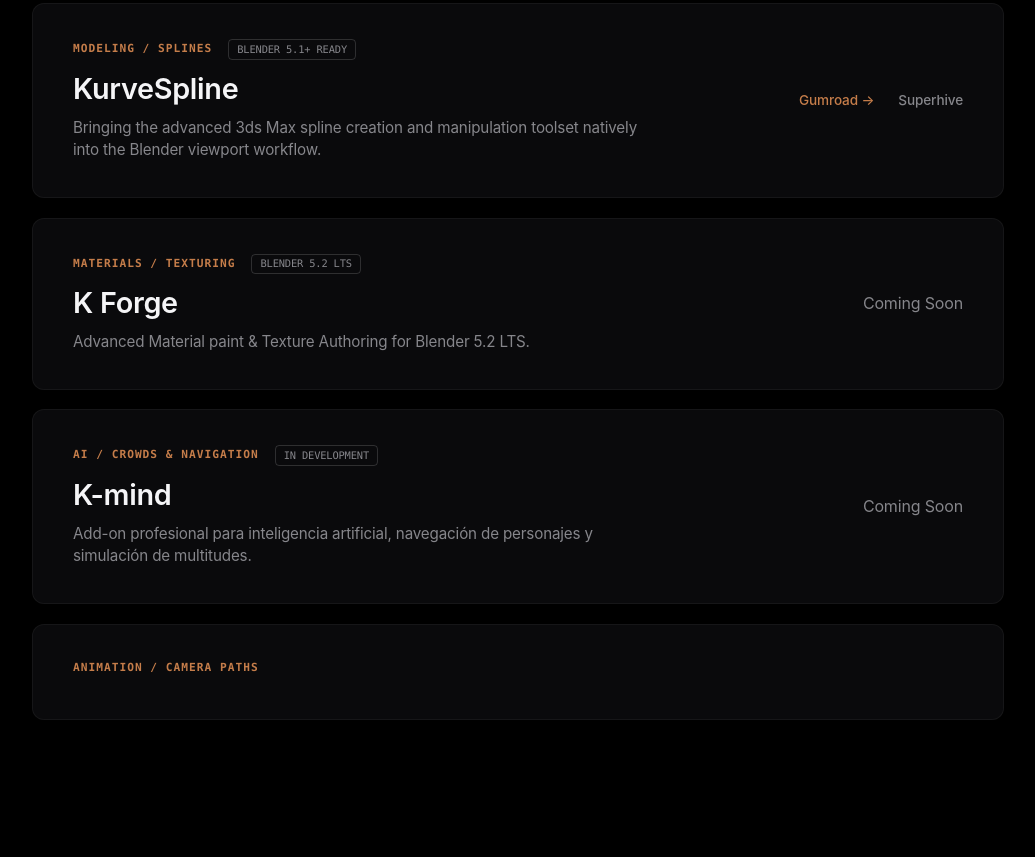
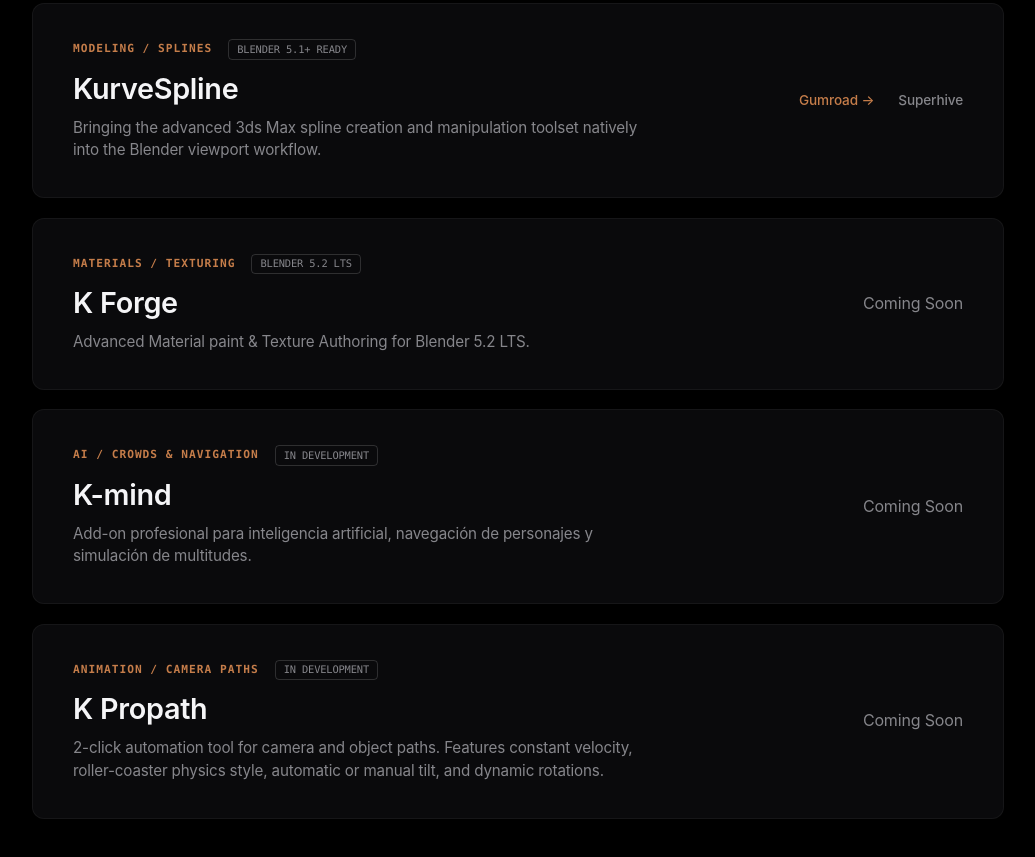
Before and after one commit to penkoraddons/web-blender, a plain HTML site: page index.html in a window 1280 px wide. Shown: the part 522-1379 px from the top of the page, without its empty margins (122-1157 px from the left). Drawn offline with Linux system fonts and the light colour scheme.

Commit message:
Clean up comments in index.html
Removed comments for styles and sections in index.html.

```diff
--- a/index.html
+++ b/index.html
@@ -4,8 +4,6 @@
     <meta charset="UTF-8">
     <meta name="viewport" content="width=device-width, initial-scale=1.0">
     <title>Kurve3D | Advanced Blender Addons</title>
-
-    <!-- ESTILOS INTEGRADOS ESTILO APPLE PREMIUM -->
     <style>
         :root {
             --bg-main: #000000;
@@ -38,7 +36,6 @@
             -webkit-font-smoothing: antialiased;
         }
 
-        /* BARRA DE NAVEGACIÓN ESTILO APPLE */
         .navbar {
             display: flex;
             justify-content: space-between;
@@ -78,7 +75,6 @@
             opacity: 0.8;
         }
 
-        /* SECCIÓN HERO */
         .main-container {
             padding-top: 64px;
         }
@@ -108,7 +104,6 @@
             letter-spacing: -0.01em;
         }
 
-        /* DISPOSICIÓN EN FILAS HORIZONTALES */
         .section-block {
             padding: 2rem 4rem 8rem 4rem;
             max-width: 1100px;
@@ -132,7 +127,6 @@
             gap: 1.2rem;
         }
 
-        /* FILA INDIVIDUAL */
         .addon-row {
             background-color: var(--bg-row);
             border-radius: 12px;
@@ -242,7 +236,6 @@
 </head>
 <body>
 
-    <!-- BARRA DE NAVEGACIÓN -->
     <header class="navbar">
         <div class="logo-area">
             <img src="./logo.png" alt="Kurve3D" class="nav-logo-img">
@@ -252,19 +245,16 @@
         </nav>
     </header>
 
-    <!-- SECCIÓN HERO -->
     <main class="main-container">
         <section class="hero">
             <img src="./logo.png" alt="Kurve3D Logo" class="hero-title-img">
             <p class="hero-subtitle">Advanced Pipeline & Utility Addons for Blender</p>
         </section>
 
-        <!-- SECCIÓN DE LOS 4 ADDONS EN FILAS -->
         <section id="addons" class="section-block">
             <h2 class="section-title">Blender Addons</h2>
             <div class="row-container">
 
-                <!-- ROW 1: KurveSpline -->
                 <div class="addon-row">
                     <div class="addon-info">
                         <div class="meta-line">
@@ -280,7 +270,6 @@
                     </div>
                 </div>
 
-                <!-- ROW 2: K Forge -->
                 <div class="addon-row">
                     <div class="addon-info">
                         <div class="meta-line">
@@ -295,7 +284,6 @@
                     </div>
                 </div>
 
-                <!-- ROW 3: K-mind -->
                 <div class="addon-row">
                     <div class="addon-info">
                         <div class="meta-line">
@@ -310,8 +298,20 @@
                     </div>
                 </div>
 
-                <!-- ROW 4: K Propath -->
                 <div class="addon-row">
                     <div class="addon-info">
                         <div class="meta-line">
                             <span class="addon-tag">Animation / Camera Paths</span>
+                            <span class="addon-badge">In Development</span>
+                        </div>
+                        <h3>K Propath</h3>
+                        <p>2-click automation tool for camera and object paths. Features constant velocity, roller-coaster physics style, automatic or manual tilt, and dynamic rotations.</p>
+                    </div>
+                    <div class="addon-actions">
+                        <span class="link-sec">Coming Soon</span>
+                    </div>
+                </div>
+
+            </div>
+        </section>
+    </main>
```
